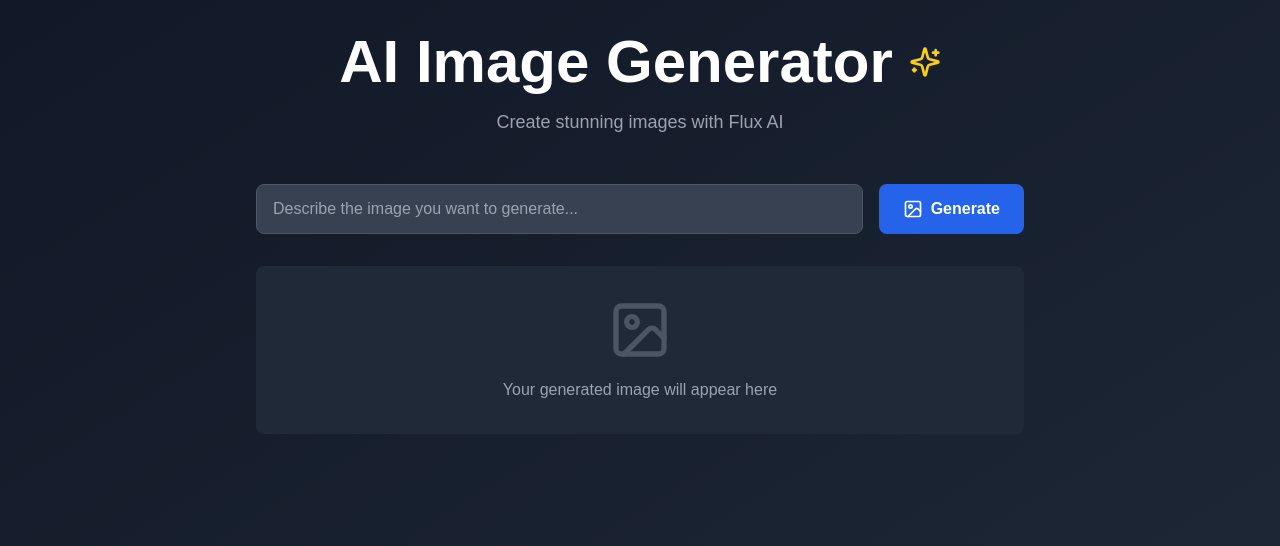
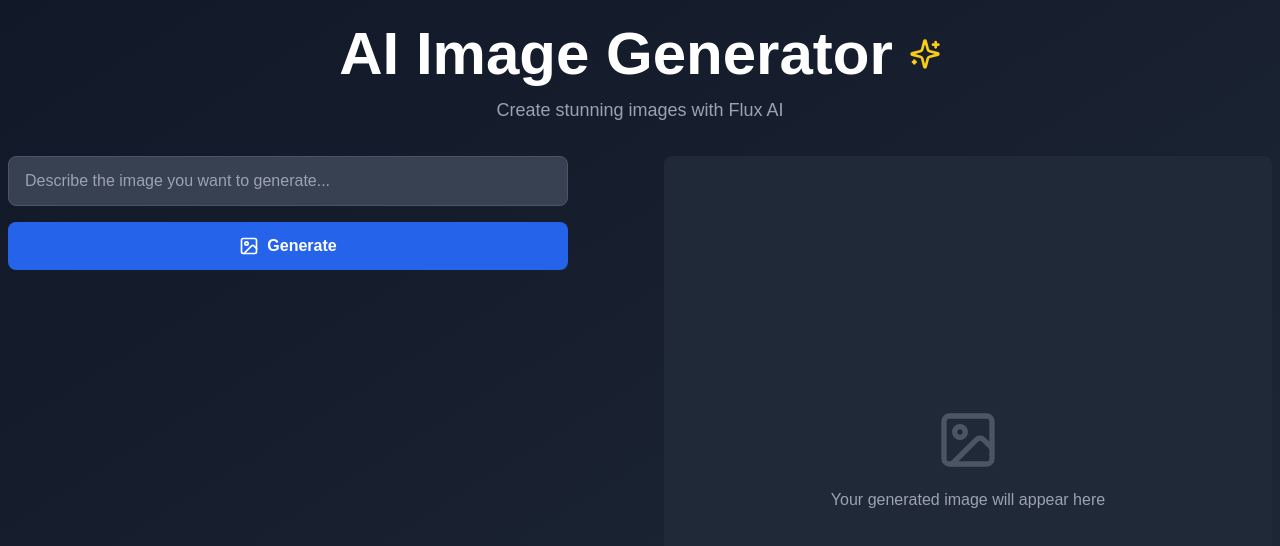
Before and after one commit to DebasishBarai/ai-image-generator-nextjs, a Next.js app: page / in a window 1280 px wide. Shown: the top 546 px of the page. Built offline with nearby package versions, Linux system fonts and the light colour scheme.

Commit message:
the small display size frontend issue fixed

```diff
--- a/app/page.tsx
+++ b/app/page.tsx
@@ -63,30 +63,32 @@
 
   return (
     <div className="min-h-screen bg-gradient-to-br from-gray-900 to-gray-800 text-white">
-      <div className="container mx-auto px-4 py-8">
-        <div className="text-center mb-12">
-          <h1 className="text-4xl md:text-6xl font-bold flex items-center justify-center gap-4 mb-4">
+      <div className="container mx-auto px-2 py-6">
+        <div className="text-center mb-8">
+          <h1 className="text-4xl md:text-6xl font-bold flex items-center justify-center gap-4 mb-3">
             AI Image Generator
             <Sparkles className="w-8 h-8 text-yellow-400" />
           </h1>
           <p className="text-gray-400 text-lg">Create stunning images with Flux AI</p>
         </div>
 
-        <div className="max-w-3xl mx-auto">
+        <div className="grid grid-cols-1 md:grid-cols-2 gap-4 mx-auto">
+          {/* Left side - Input form */}
+          <div className="md:pr-4 max-w-xl">
             <form onSubmit={generateImage} className="mb-8">
-            <div className="flex gap-4">
+              <div className="flex flex-col gap-4">
                 <input
                   type="text"
                   value={prompt}
                   onChange={(e) => setPrompt(e.target.value)}
                   placeholder="Describe the image you want to generate..."
-                className="flex-1 px-4 py-3 rounded-lg bg-gray-700 border border-gray-600 focus:border-blue-500 focus:ring-2 focus:ring-blue-500 focus:outline-none text-white placeholder-gray-400"
+                  className="w-full px-4 py-3 rounded-lg bg-gray-700 border border-gray-600 focus:border-blue-500 focus:ring-2 focus:ring-blue-500 focus:outline-none text-white placeholder-gray-400"
                 />
                 <button
                   type="submit"
                   disabled={loading || !prompt.trim()}
                   className={clsx(
-                  "px-6 py-3 rounded-lg font-semibold flex items-center gap-2",
+                    "w-full px-6 py-3 rounded-lg font-semibold flex items-center justify-center gap-2",
                     loading ? "bg-gray-600 cursor-not-allowed" : "bg-blue-600 hover:bg-blue-700"
                   )}
                 >
@@ -105,22 +107,24 @@
               </div>
             </form>
 
-          <div className="space-y-4">
             {error && (
               <div className="bg-red-500/10 border border-red-500 text-red-500 px-4 py-3 rounded-lg">
                 {error}
               </div>
             )}
+          </div>
 
+          {/* Right side - Generated image */}
+          <div className="md:pl-4 w-full">
             {generatedImage && (
-              <div className="bg-gray-800 p-4 rounded-lg">
-                <div className="relative">
+              <div className="bg-gray-800 p-2 rounded-lg w-full">
+                <div className="relative w-full aspect-square">
                   <Image
                     src={generatedImage}
                     alt={prompt}
-                    width={1000}
-                    height={1000}
-                    className="w-full h-auto rounded-lg shadow-lg"
+                    fill
+                    className="object-contain rounded-lg shadow-lg"
+                    sizes="(max-width: 768px) 100vw, 50vw"
                   />
                   <button
                     onClick={handleDownload}
@@ -130,14 +134,11 @@
                     <Download className="w-5 h-5" />
                   </button>
                 </div>
-                <p className="mt-4 text-gray-400 text-sm">
-                  Prompt: &quot;{prompt}&quot;
-                </p>
               </div>
             )}
 
             {!generatedImage && !loading && !error && (
-              <div className="bg-gray-800 p-8 rounded-lg text-center">
+              <div className="bg-gray-800 p-8 rounded-lg text-center aspect-square w-full flex flex-col items-center justify-center">
                 <ImageIcon className="w-16 h-16 mx-auto mb-4 text-gray-600" />
                 <p className="text-gray-400">
                   Your generated image will appear here
```
Lines whose indentation alone changed are shown as unchanged.
